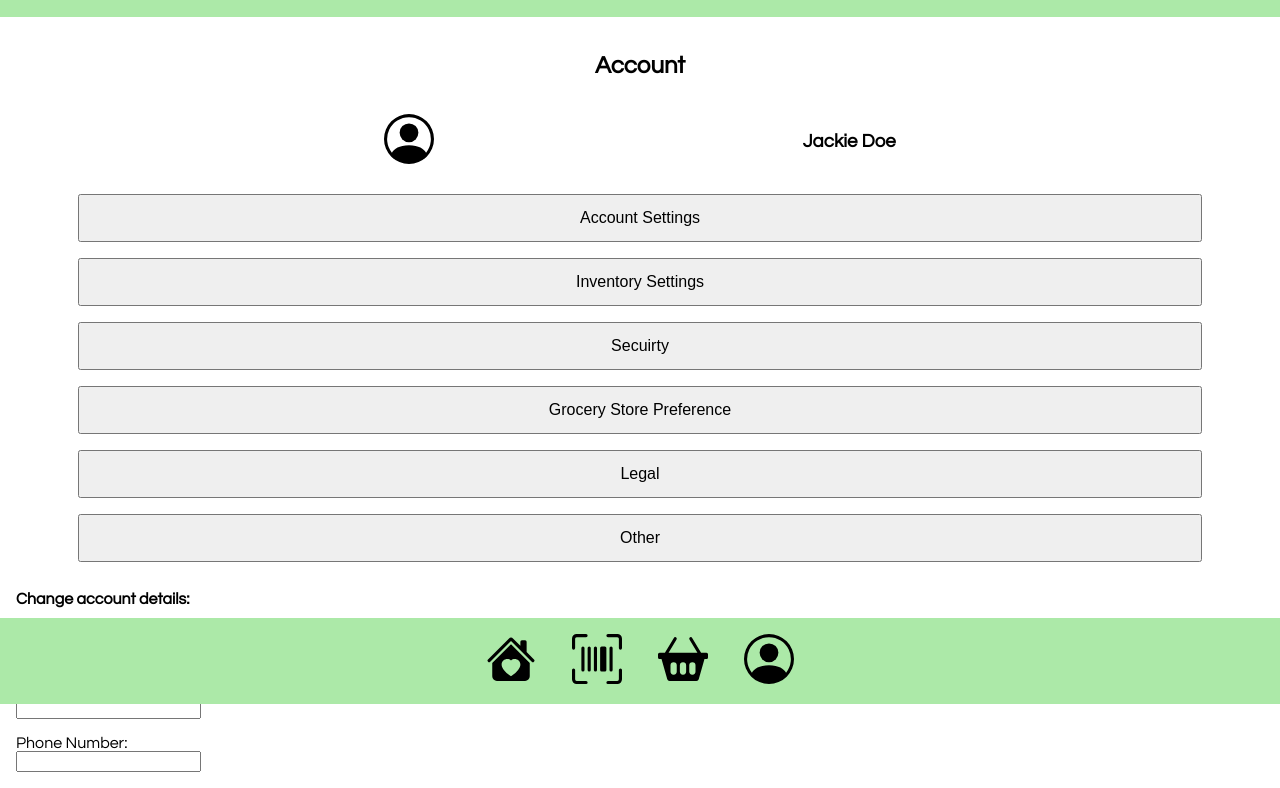
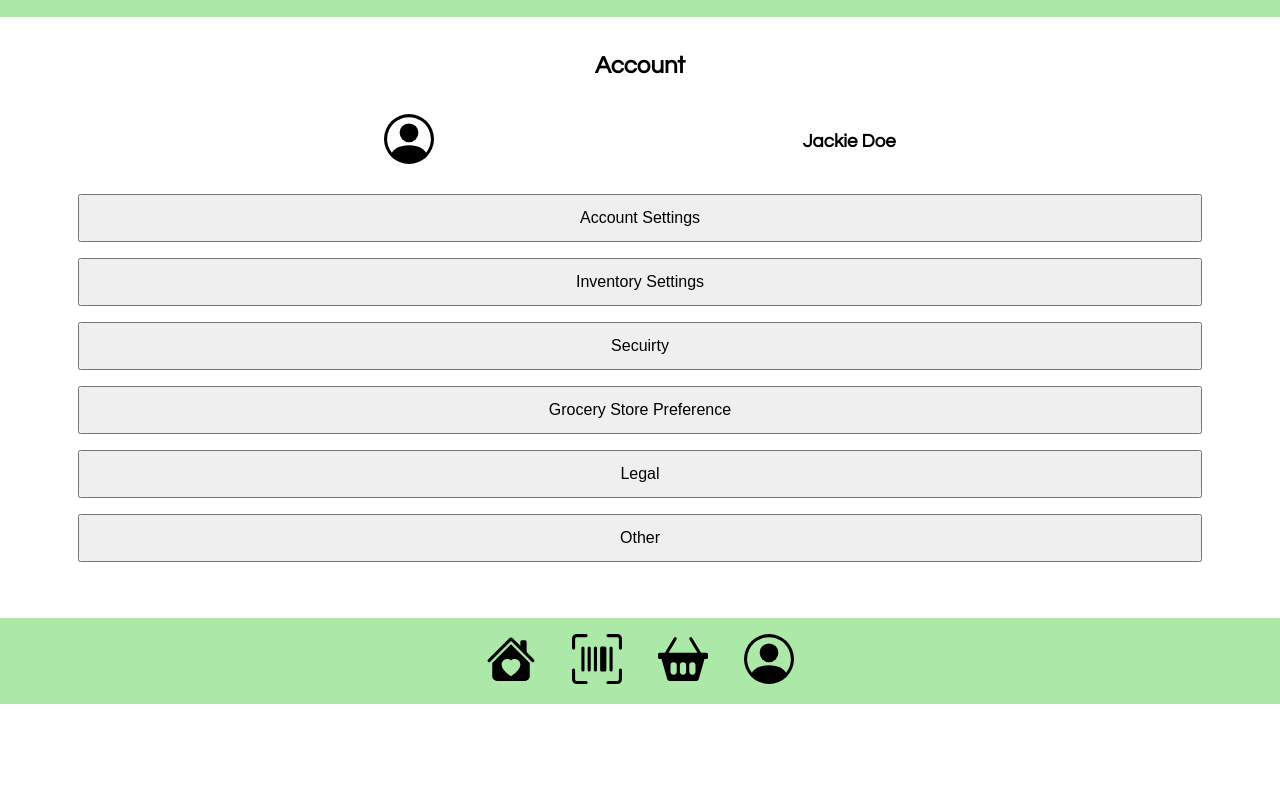
Before and after one commit to cowalll/autogrocer, a plain HTML site: page account.html in a window 1280 px wide. Shown: the part 96-884 px from the top of the page. After the commit the page ends 800 px from the top, so only its background shows below. Drawn offline with Linux system fonts and the light colour scheme.

Commit message:
Update account.html

```diff
--- a/account.html
+++ b/account.html
@@ -66,7 +66,7 @@
                 <button>Other</button><br>
             </div>
 
-            <div class="acct_settings">
+            <!-- <div class="acct_settings">
             <h4>Change account details:</h4>
                 <form>
                     <label for="name">Name:</label><br>
@@ -80,7 +80,7 @@
 
 
                 </form>
-            </div>
+            </div> -->
 
         </main>
     </body>
```
